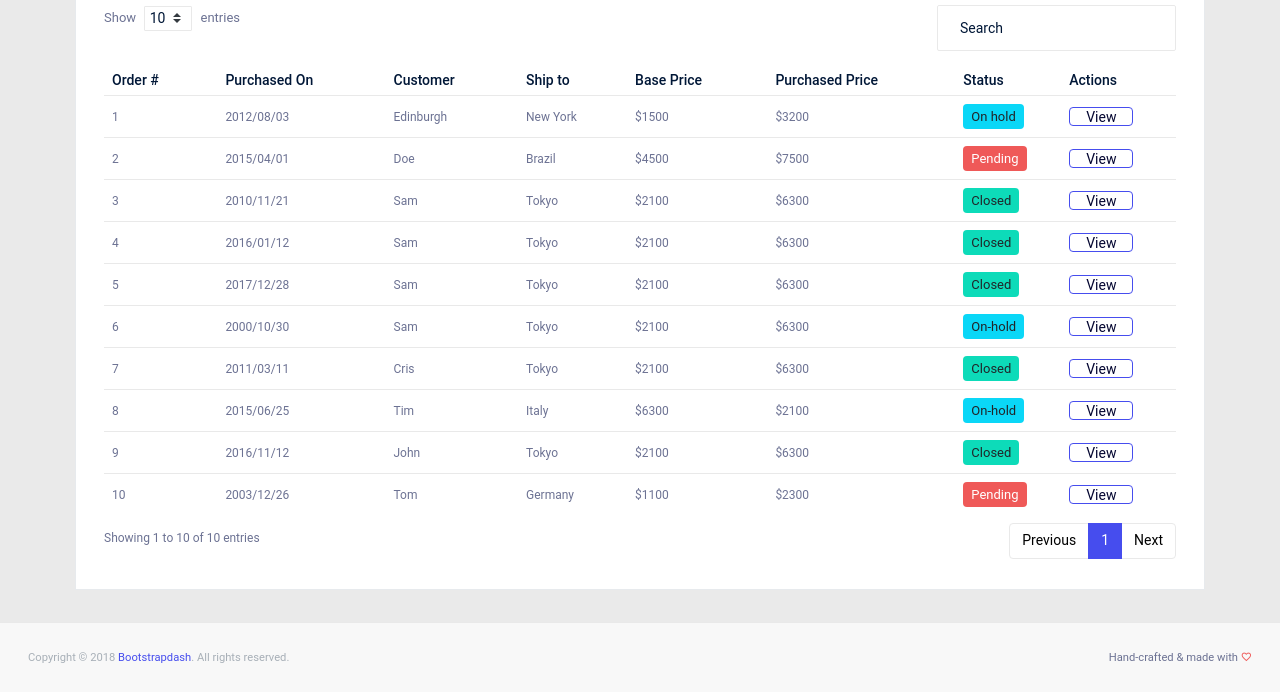
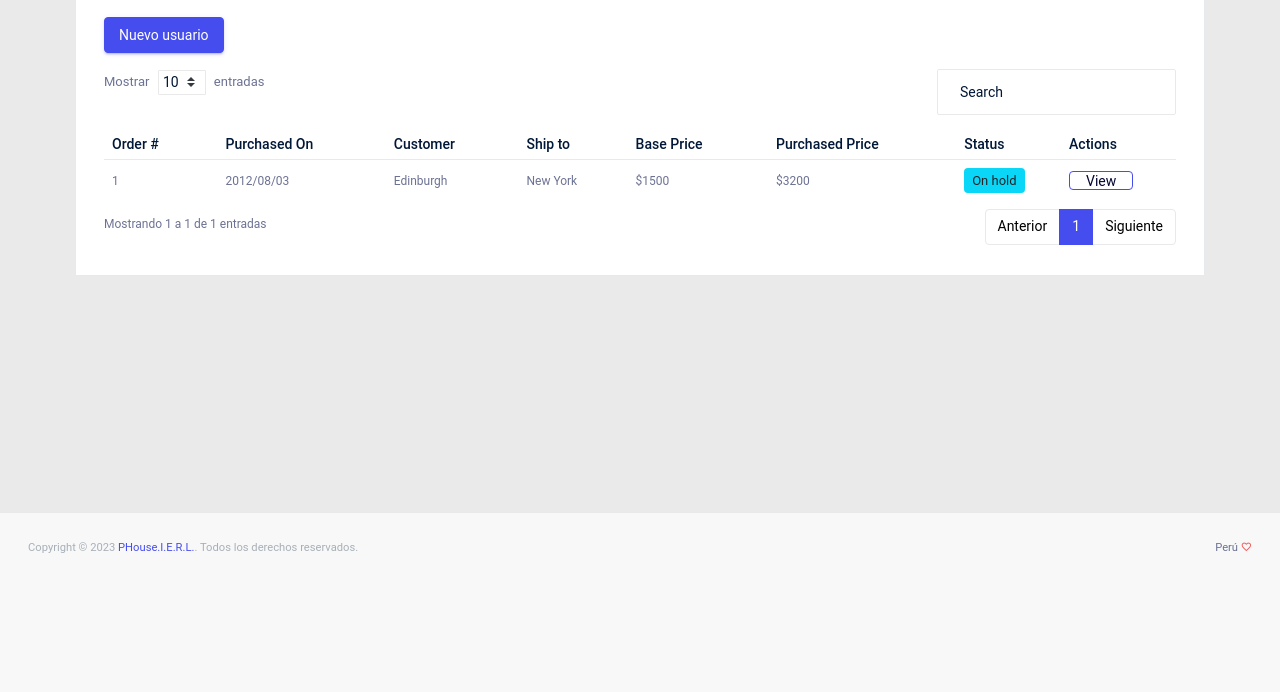
Before and after one commit to yorchavez9/sis_calculadora_presupuestos, a PHP site: page /usuarios in a window 1280 px wide. Shown: the part 267-959 px from the top of the page. After the commit the page ends 820 px from the top, so only its background shows below. Run offline with PHP 8.4, Linux system fonts and the light colour scheme; the visitor is signed in with stand-in values (Sample User, id 1); some libraries are stand-ins or nearby versions; some web fonts are replaced.

Commit message:
Creando nuevo usaurio

```diff
--- a/vistas/estilos/loader/loader.js
+++ b/vistas/estilos/loader/loader.js
@@ -8,5 +8,5 @@
         document.getElementById("loader-container").style.display = "none";
         // Muestra el contenido principal
         document.getElementById("main-content").style.display = "block";
-    }, 3000);
+    }, 2000);
 });
--- /dev/null
+++ b/vistas/modulos/footer.php
@@ -0,0 +1,6 @@
+<footer class="footer">
+    <div class="w-100 clearfix">
+        <span class="text-muted d-block text-center text-sm-left d-sm-inline-block">Copyright © 2023 <a href="http://www.bootstrapdash.com/" target="_blank">PHouse.I.E.R.L.</a>. Todos los derechos reservados.</span>
+        <span class="float-none float-sm-right d-block mt-1 mt-sm-0 text-center">Perú <i class="mdi mdi-heart-outline text-danger"></i></span>
+    </div>
+</footer>
--- a/vistas/modulos/usuarios.php
+++ b/vistas/modulos/usuarios.php
@@ -1,5 +1,5 @@
 <?php
-if($_SESSION["perfil"]== "Especial"){
+if ($_SESSION["perfil"] == "Especial") {
   echo '<script>
         window.location = "inicio"
     </script>';
@@ -12,7 +12,12 @@
     <div class="content-wrapper">
       <div class="card">
         <div class="card-body">
-              <h4 class="card-title">Data table</h4>
+          <div class="mb-3">
+            <h4><b>Administrar Usuarios</b></h4>
+          </div>
+          <div class="mb-3">
+            <button type="button" class="btn btn-primary" data-toggle="modal" data-target="#mdlUsuarios" data-whatever="@getbootstrap">Nuevo usuario</button>
+          </div>
           <div class="row">
             <div class="col-12">
               <div class="table-responsive">
@@ -44,132 +49,7 @@
                         <button class="btn btn-outline-primary">View</button>
                       </td>
                     </tr>
-                        <tr>
-                            <td>2</td>
-                            <td>2015/04/01</td>
-                            <td>Doe</td>
-                            <td>Brazil</td>
-                            <td>$4500</td>
-                            <td>$7500</td>
-                            <td>
-                              <label class="badge badge-danger">Pending</label>
-                            </td>
-                            <td>
-                              <button class="btn btn-outline-primary">View</button>
-                            </td>
-                        </tr>
-                        <tr>
-                            <td>3</td>
-                            <td>2010/11/21</td>
-                            <td>Sam</td>
-                            <td>Tokyo</td>
-                            <td>$2100</td>
-                            <td>$6300</td>
-                            <td>
-                              <label class="badge badge-success">Closed</label>
-                            </td>
-                            <td>
-                              <button class="btn btn-outline-primary">View</button>
-                            </td>
-                        </tr>
-                        <tr>
-                            <td>4</td>
-                            <td>2016/01/12</td>
-                            <td>Sam</td>
-                            <td>Tokyo</td>
-                            <td>$2100</td>
-                            <td>$6300</td>
-                            <td>
-                              <label class="badge badge-success">Closed</label>
-                            </td>
-                            <td>
-                              <button class="btn btn-outline-primary">View</button>
-                            </td>
-                        </tr>
-                        <tr>
-                            <td>5</td>
-                            <td>2017/12/28</td>
-                            <td>Sam</td>
-                            <td>Tokyo</td>
-                            <td>$2100</td>
-                            <td>$6300</td>
-                            <td>
-                              <label class="badge badge-success">Closed</label>
-                            </td>
-                            <td>
-                              <button class="btn btn-outline-primary">View</button>
-                            </td>
-                        </tr>
-                        <tr>
-                            <td>6</td>
-                            <td>2000/10/30</td>
-                            <td>Sam</td>
-                            <td>Tokyo</td>
-                            <td>$2100</td>
-                            <td>$6300</td>
-                            <td>
-                              <label class="badge badge-info">On-hold</label>
-                            </td>
-                            <td>
-                              <button class="btn btn-outline-primary">View</button>
-                            </td>
-                        </tr>
-                        <tr>
-                            <td>7</td>
-                            <td>2011/03/11</td>
-                            <td>Cris</td>
-                            <td>Tokyo</td>
-                            <td>$2100</td>
-                            <td>$6300</td>
-                            <td>
-                              <label class="badge badge-success">Closed</label>
-                            </td>
-                            <td>
-                              <button class="btn btn-outline-primary">View</button>
-                            </td>
-                        </tr>
-                        <tr>
-                            <td>8</td>
-                            <td>2015/06/25</td>
-                            <td>Tim</td>
-                            <td>Italy</td>
-                            <td>$6300</td>
-                            <td>$2100</td>
-                            <td>
-                              <label class="badge badge-info">On-hold</label>
-                            </td>
-                            <td>
-                              <button class="btn btn-outline-primary">View</button>
-                            </td>
-                        </tr>
-                        <tr>
-                            <td>9</td>
-                            <td>2016/11/12</td>
-                            <td>John</td>
-                            <td>Tokyo</td>
-                            <td>$2100</td>
-                            <td>$6300</td>
-                            <td>
-                              <label class="badge badge-success">Closed</label>
-                            </td>
-                            <td>
-                              <button class="btn btn-outline-primary">View</button>
-                            </td>
-                        </tr>
-                        <tr>
-                            <td>10</td>
-                            <td>2003/12/26</td>
-                            <td>Tom</td>
-                            <td>Germany</td>
-                            <td>$1100</td>
-                            <td>$2300</td>
-                            <td>
-                              <label class="badge badge-danger">Pending</label>
-                            </td>
-                            <td>
-                              <button class="btn btn-outline-primary">View</button>
-                            </td>
-                        </tr>
+
                   </tbody>
                 </table>
               </div>
@@ -180,13 +60,49 @@
     </div>
     <!-- content-wrapper ends -->
     <!-- partial:../../partials/_footer.html -->
-        <footer class="footer">
-          <div class="w-100 clearfix">
-            <span class="text-muted d-block text-center text-sm-left d-sm-inline-block">Copyright © 2018 <a href="http://www.bootstrapdash.com/" target="_blank">Bootstrapdash</a>. All rights reserved.</span>
-            <span class="float-none float-sm-right d-block mt-1 mt-sm-0 text-center">Hand-crafted & made with <i class="mdi mdi-heart-outline text-danger"></i></span>
-          </div>
-        </footer>
+    <?php
+    include "vistas/modulos/footer.php";
+    ?>
     <!-- partial -->
   </div>
   <!-- main-panel ends -->
 </div>
+
+
+<!-- ===========================================
+    MODAL NUEVO USAURIO
+    =========================================== -->
+
+      <div class="modal fade" id="mdlUsuarios" tabindex="-1" role="dialog" aria-labelledby="ModalLabel" aria-hidden="true">
+        <div class="modal-dialog" role="document">
+          <div class="modal-content">
+            <div class="modal-header">
+              <h5 class="modal-title" id="ModalLabel">New message</h5>
+              <button type="button" class="close" data-dismiss="modal" aria-label="Close">
+                <span aria-hidden="true">&times;</span>
+              </button>
+            </div>
+            <div class="modal-body">
+              <form>
+                <div class="form-group">
+                  <label for="recipient-name" class="col-form-label">Recipient:</label>
+                  <input type="text" class="form-control" id="recipient-name">
+                </div>
+                <div class="form-group">
+                  <label for="message-text" class="col-form-label">Message:</label>
+                  <textarea class="form-control" id="message-text"></textarea>
+                </div>
+              </form>
+            </div>
+            <div class="modal-footer">
+              <button type="button" class="btn btn-success">Send message</button>
+              <button type="button" class="btn btn-light" data-dismiss="modal">Close</button>
+            </div>
+          </div>
+        </div>
+      </div>
+
+
+<!-- ===========================================
+    MODAL EDITAR USAURIO
+    =========================================== -->
--- a/vistas/plantilla.php
+++ b/vistas/plantilla.php
@@ -15,7 +15,7 @@
 
     <!-- Loader -->
     <link rel="stylesheet" href="vistas/estilos/loader/loader.css">
-
+    <link rel="shortcut icon" href="vistas/estilos/images/favicon.png" />
 
     <link rel="stylesheet" href="https://cdnjs.cloudflare.com/ajax/libs/MaterialDesign-Webfont/7.3.67/css/materialdesignicons.min.css">
 
@@ -26,7 +26,7 @@
 
     <link rel="stylesheet" href="vistas/estilos/css/horizontal-layout-light/style.css">
 
-    <link rel="shortcut icon" href="vistas/estilos/images/favicon.png" />
+
 
     <link rel="stylesheet" href="vistas/alert/dist/sweetalert2.min.css">
     <script src="vistas/alert/dist/sweetalert2.min.js"></script>
@@ -100,7 +100,7 @@
     <script src="vistas/estilos/js/todolist.js"></script>
 
 
-    <script src="vistas/estilos/vendors/datatables.net/jquery.dataTables.js"></script>
+    <script src="vistas/estilos/vendors/datatables.net/jquery.dataTabless.js"></script>
     <script src="vistas/estilos/vendors/datatables.net-bs4/dataTables.bootstrap4.js"></script>
 
     <script src="vistas/estilos/js/data-table.js"></script>
```
Also changed, not shown: vistas/estilos/vendors/datatables.net/jquery.dataTabless.js. Lines whose indentation alone changed are shown as unchanged.
